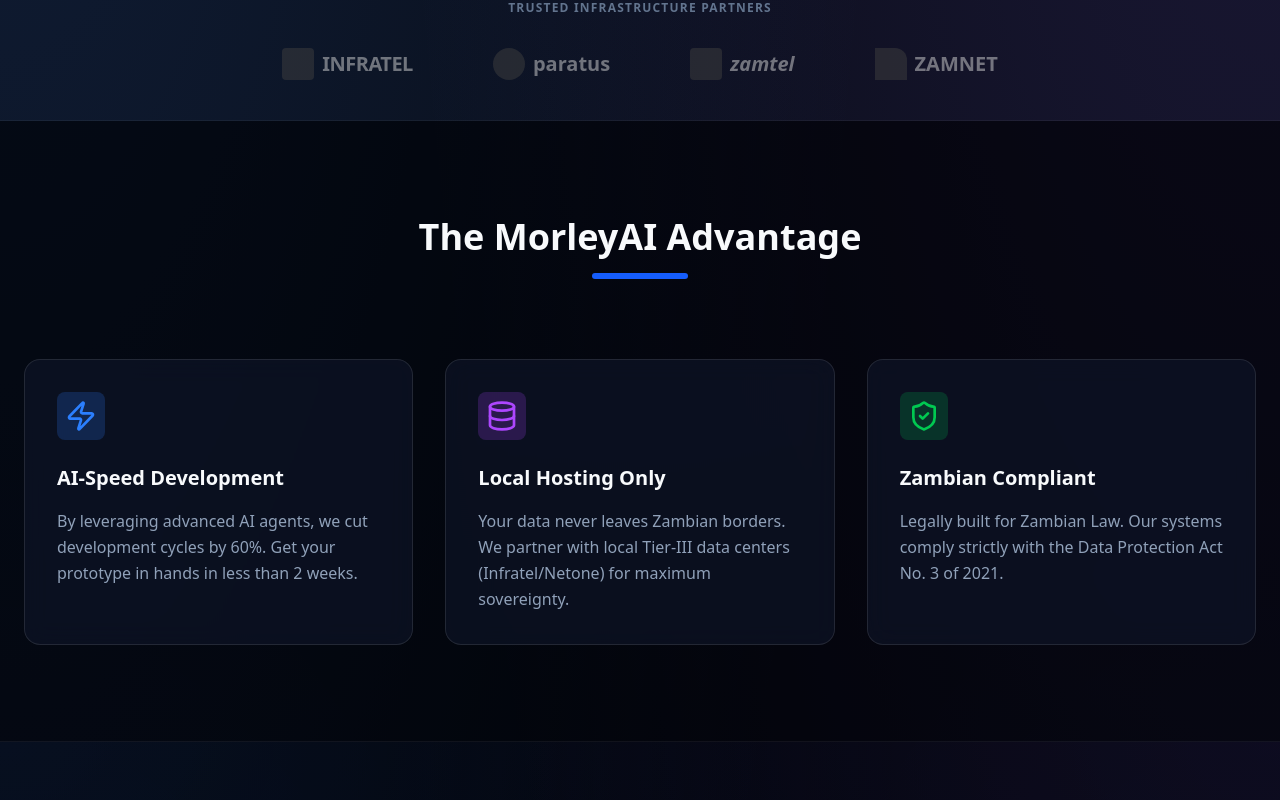
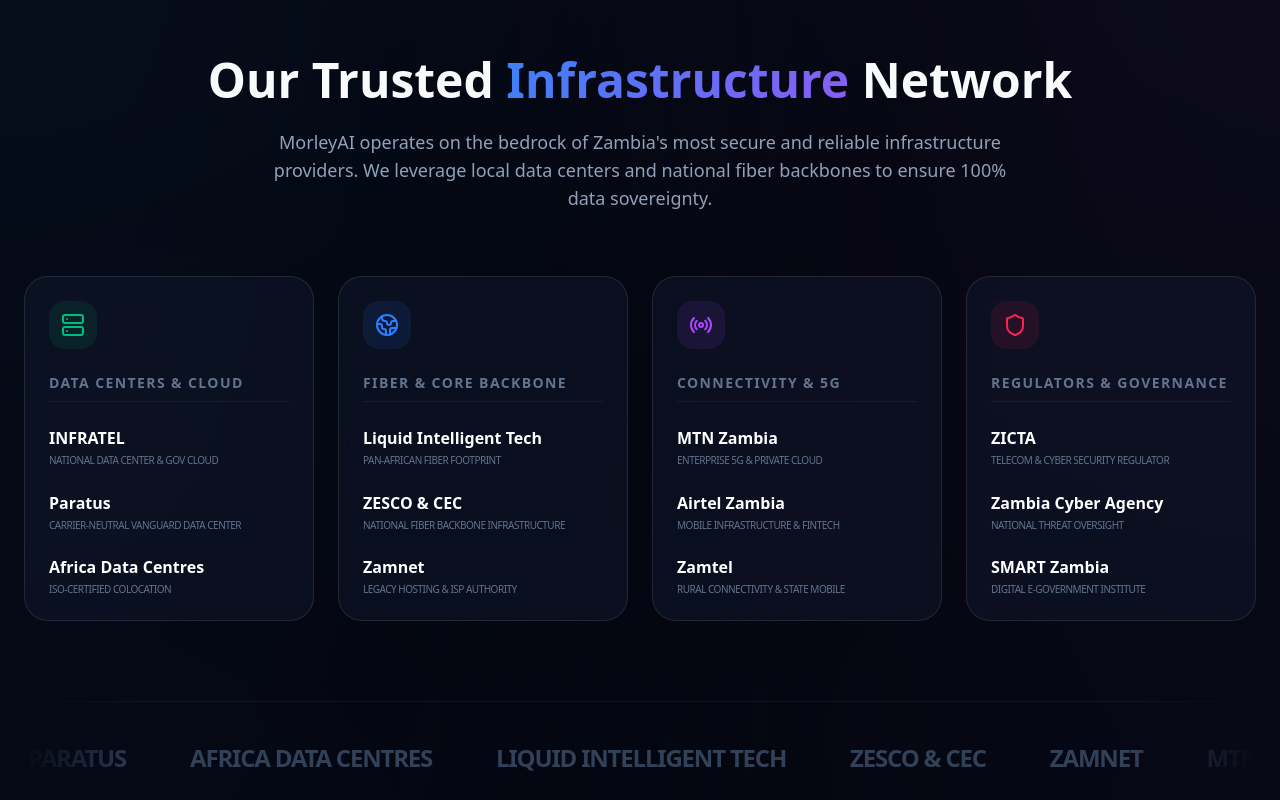
Before and after one commit to Morley020/MorleyAI, a Next.js app: page / in a window 1280 px wide. Shown: the part 840-1640 px from the top of the page. Built offline with nearby package versions, Linux system fonts and the light colour scheme.

Commit message:
feat: update trusted infrastructure partners with comprehensive Zambian network

```diff
--- a/src/app/page.tsx
+++ b/src/app/page.tsx
@@ -4,6 +4,7 @@
 import { ArrowRight, Bot, Database, Zap, Cpu, Server, ShieldCheck, LayoutDashboard, Lock } from "lucide-react";
 import Link from "next/link";
 import TechStackMarquee from "@/components/TechStackMarquee";
+import PartnerNetwork from "@/components/PartnerNetwork";
 
 /**
  * HomePage Structure
@@ -79,36 +80,7 @@
       </section>
 
       {/* Partner Logos Section */}
-      <section className="py-10 border-b border-white/5 bg-white/[0.02]">
-        <div className="max-w-7xl mx-auto px-6">
-          <p className="text-center text-xs font-bold text-slate-500 uppercase tracking-widest mb-8">Trusted Infrastructure Partners</p>
-          <div className="flex flex-wrap justify-center gap-12 md:gap-20 opacity-50 grayscale hover:grayscale-0 transition-all duration-500">
-            {/* Partner 1: Infratel */}
-            <div className="flex items-center gap-2 group">
-              <div className="w-8 h-8 rounded bg-slate-700 group-hover:bg-emerald-500 transition-colors" />
-              <span className="text-xl font-black text-slate-300 group-hover:text-white tracking-tight">INFRATEL</span>
-            </div>
-
-            {/* Partner 2: Paratus */}
-            <div className="flex items-center gap-2 group">
-              <div className="w-8 h-8 rounded-full bg-slate-700 group-hover:bg-red-600 transition-colors" />
-              <span className="text-xl font-bold text-slate-300 group-hover:text-white">paratus</span>
-            </div>
-
-            {/* Partner 3: Zamtel */}
-            <div className="flex items-center gap-2 group">
-              <div className="w-8 h-8 rounded bg-slate-700 group-hover:bg-green-600 transition-colors" />
-              <span className="text-xl font-extrabold text-slate-300 group-hover:text-white italic">zamtel</span>
-            </div>
-
-            {/* Partner 4: Zamnet */}
-            <div className="flex items-center gap-2 group">
-              <div className="w-8 h-8 rounded-tr-xl bg-slate-700 group-hover:bg-blue-600 transition-colors" />
-              <span className="text-xl font-bold text-slate-300 group-hover:text-white">ZAMNET</span>
-            </div>
-          </div>
-        </div>
-      </section>
+      <PartnerNetwork />
 
       {/* Features Grid */}
       <section className="py-24 px-6 bg-black/50">
--- /dev/null
+++ b/src/components/PartnerNetwork.tsx
@@ -0,0 +1,119 @@
+"use client";
+
+import { motion } from "framer-motion";
+import { Shield, Radio, Server, Globe2, Building2, Cpu } from "lucide-react";
+
+const partners = [
+    {
+        category: "Data Centers & Cloud",
+        icon: Server,
+        color: "emerald",
+        items: [
+            { name: "INFRATEL", role: "National Data Center & Gov Cloud" },
+            { name: "Paratus", role: "Carrier-Neutral Vanguard Data Center" },
+            { name: "Africa Data Centres", role: "ISO-Certified Colocation" },
+        ],
+    },
+    {
+        category: "Fiber & Core Backbone",
+        icon: Globe2,
+        color: "blue",
+        items: [
+            { name: "Liquid Intelligent Tech", role: "Pan-African Fiber Footprint" },
+            { name: "ZESCO & CEC", role: "National Fiber Backbone Infrastructure" },
+            { name: "Zamnet", role: "Legacy Hosting & ISP Authority" },
+        ],
+    },
+    {
+        category: "Connectivity & 5G",
+        icon: Radio,
+        color: "purple",
+        items: [
+            { name: "MTN Zambia", role: "Enterprise 5G & Private Cloud" },
+            { name: "Airtel Zambia", role: "Mobile Infrastructure & Fintech" },
+            { name: "Zamtel", role: "Rural Connectivity & State Mobile" },
+        ],
+    },
+    {
+        category: "Regulators & Governance",
+        icon: Shield,
+        color: "rose",
+        items: [
+            { name: "ZICTA", role: "Telecom & Cyber Security Regulator" },
+            { name: "Zambia Cyber Agency", role: "National Threat Oversight" },
+            { name: "SMART Zambia", role: "Digital e-Government Institute" },
+        ],
+    },
+];
+
+export default function PartnerNetwork() {
+    return (
+        <section className="py-24 px-6 relative overflow-hidden bg-black/50">
+            <div className="absolute inset-0 bg-mesh opacity-20 pointer-events-none" />
+
+            <div className="max-w-7xl mx-auto relative z-10">
+                <div className="text-center mb-16">
+                    <motion.h2
+                        initial={{ opacity: 0, y: 20 }}
+                        whileInView={{ opacity: 1, y: 0 }}
+                        viewport={{ once: true }}
+                        className="text-3xl md:text-5xl font-black mb-6"
+                    >
+                        Our Trusted <span className="text-gradient">Infrastructure</span> Network
+                    </motion.h2>
+                    <p className="text-slate-400 text-lg max-w-3xl mx-auto">
+                        MorleyAI operates on the bedrock of Zambia's most secure and reliable infrastructure providers.
+                        We leverage local data centers and national fiber backbones to ensure 100% data sovereignty.
+                    </p>
+                </div>
+
+                <div className="grid grid-cols-1 md:grid-cols-2 lg:grid-cols-4 gap-6">
+                    {partners.map((group, idx) => (
+                        <motion.div
+                            key={group.category}
+                            initial={{ opacity: 0, y: 20 }}
+                            whileInView={{ opacity: 1, y: 0 }}
+                            viewport={{ once: true }}
+                            transition={{ delay: idx * 0.1 }}
+                            className="glass p-6 rounded-3xl border border-white/5 hover:border-blue-500/20 transition-all group"
+                        >
+                            <div className={`w-12 h-12 rounded-2xl bg-${group.color}-500/10 flex items-center justify-center mb-6 group-hover:scale-110 transition-transform`}>
+                                <group.icon className={`w-6 h-6 text-${group.color}-500`} />
+                            </div>
+                            <h3 className="text-sm font-black uppercase tracking-widest text-slate-500 mb-6 border-b border-white/5 pb-2">
+                                {group.category}
+                            </h3>
+                            <div className="space-y-6">
+                                {group.items.map((partner) => (
+                                    <div key={partner.name} className="space-y-1">
+                                        <p className="font-bold text-white group-hover:text-blue-400 transition-colors">
+                                            {partner.name}
+                                        </p>
+                                        <p className="text-[10px] text-slate-500 leading-tight uppercase tracking-tighter">
+                                            {partner.role}
+                                        </p>
+                                    </div>
+                                ))}
+                            </div>
+                        </motion.div>
+                    ))}
+                </div>
+
+                {/* Dynamic Logo Marquee at bottom */}
+                <div className="mt-20 pt-10 border-t border-white/5 overflow-hidden [mask-image:linear-gradient(to_right,transparent,black_10%,black_90%,transparent)]">
+                    <motion.div
+                        animate={{ x: [0, -1000] }}
+                        transition={{ duration: 40, repeat: Infinity, ease: "linear" }}
+                        className="flex gap-16 items-center whitespace-nowrap"
+                    >
+                        {[...partners, ...partners].flatMap(g => g.items).map((p, i) => (
+                            <span key={i} className="text-2xl font-black text-slate-700 hover:text-white transition-colors cursor-default select-none tracking-tighter uppercase">
+                                {p.name}
+                            </span>
+                        ))}
+                    </motion.div>
+                </div>
+            </div>
+        </section>
+    );
+}
```
